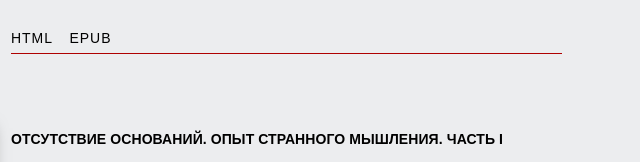
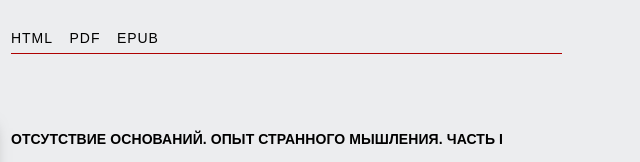
Before and after one commit to rusnak5/rusnak, a plain HTML site: page index.html in a window 1280 px wide. Shown: the part 794-956 px from the top of the page, 437-1077 px from the left. Drawn offline with Linux system fonts and the light colour scheme.

Commit message:
pdf book for story-about-story-intelligence-and-subject

```diff
--- a/index.html
+++ b/index.html
@@ -95,6 +95,7 @@
 						</a>
 						<div class="books__links">
 							<a href="/about-dedicated-thinking-experience-of-strange-thinking-part3/" target="_blank" class="books__link">HTML</a>
+							<a href="/books/6/Руснак_А_О_выделенном_мышлении_Опыт_странного_мышления_Ч_3.pdf" target="_blank" class="books__link" rel="nofollow">PDF</a>
 							<a href="/books/6/Руснак_А_О_выделенном_мышлении_Опыт_странного_мышления_Ч_3.epub" class="books__link" rel="nofollow">EPUB</a>
 						</div>
 					</div>
```
Also changed, not shown: 1 other file.
